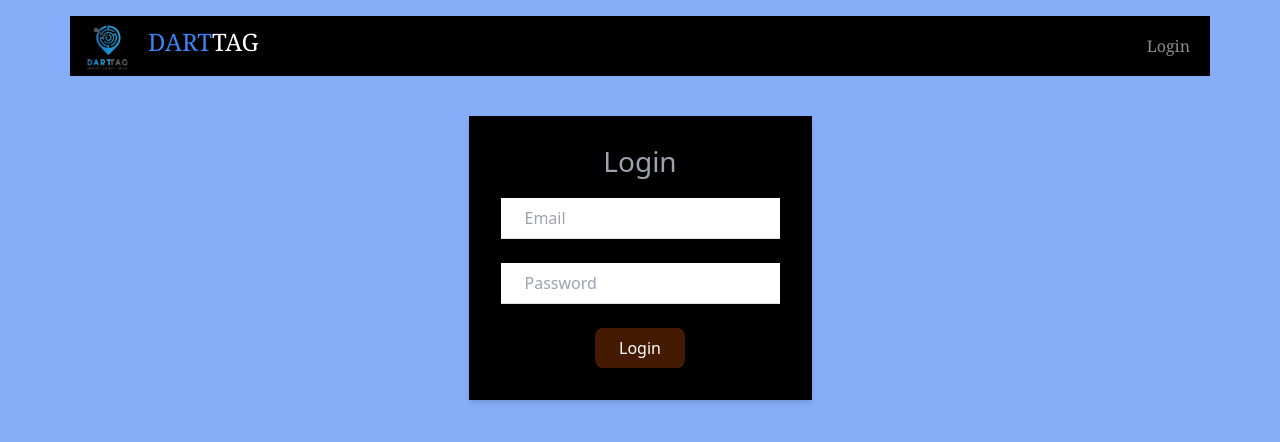
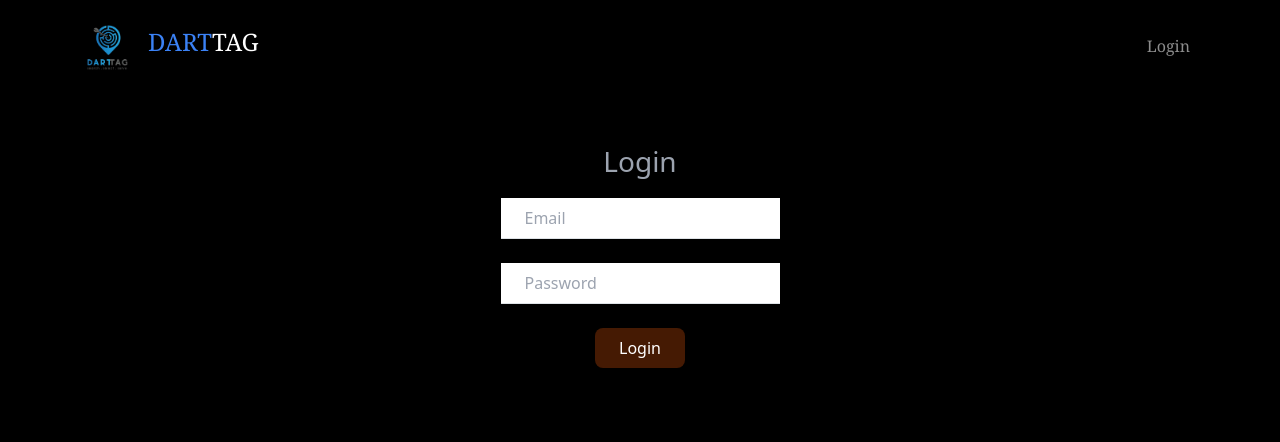
Before and after one commit to SSwarnalatha24/client, a React (Create React App) app: page /#/ in a window 1280 px wide. Shown: the top 442 px of the page. Built offline with nearby package versions, Linux system fonts and the light colour scheme.

Commit message:
Update styles.css

```diff
--- a/src/styles.css
+++ b/src/styles.css
@@ -24,7 +24,7 @@ button {
 }
 
 html {
-    background-color: rgba(103, 153, 247, 0.795);
+    background-color: black;
     background-size: cover;
 }
 
```
